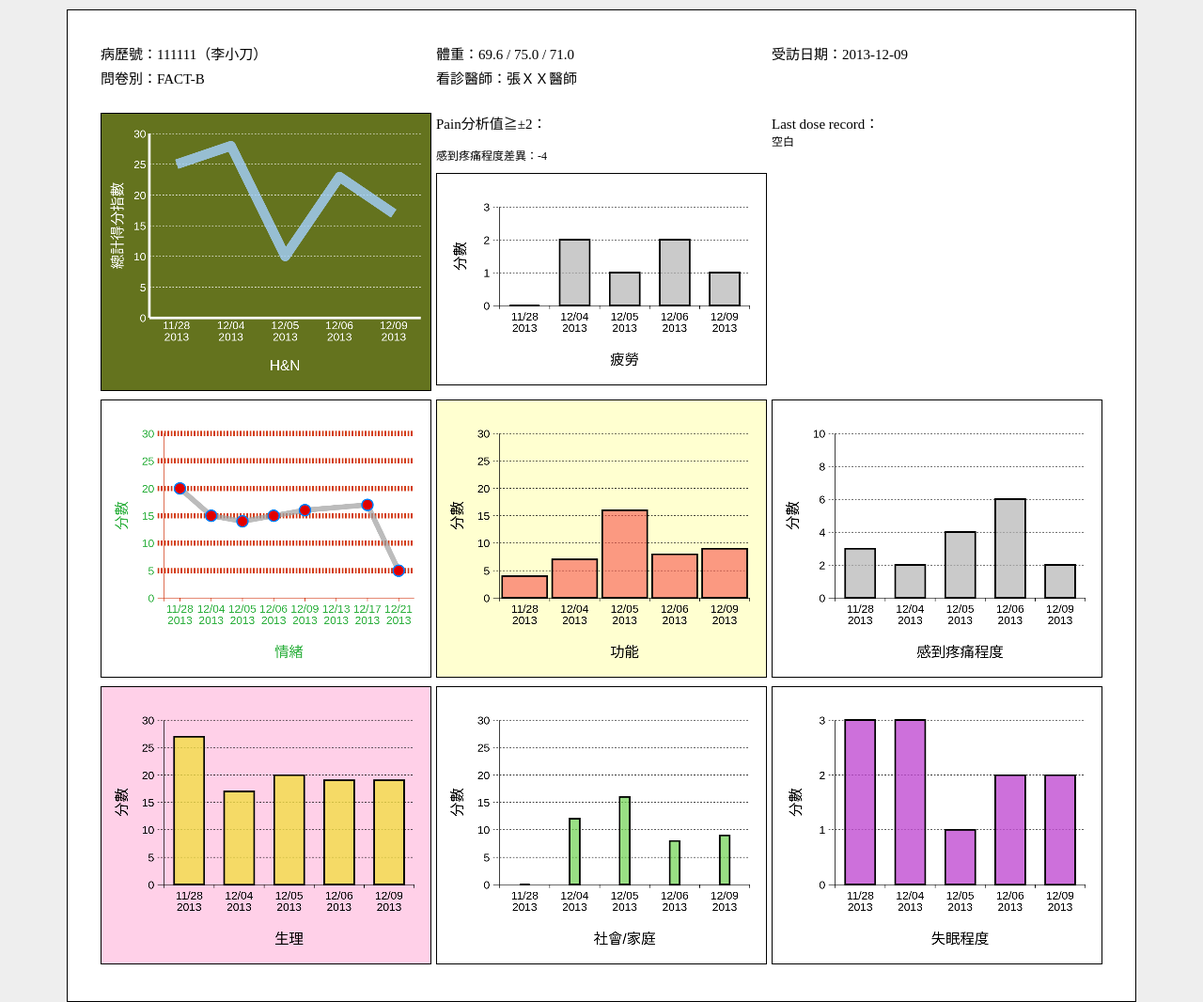
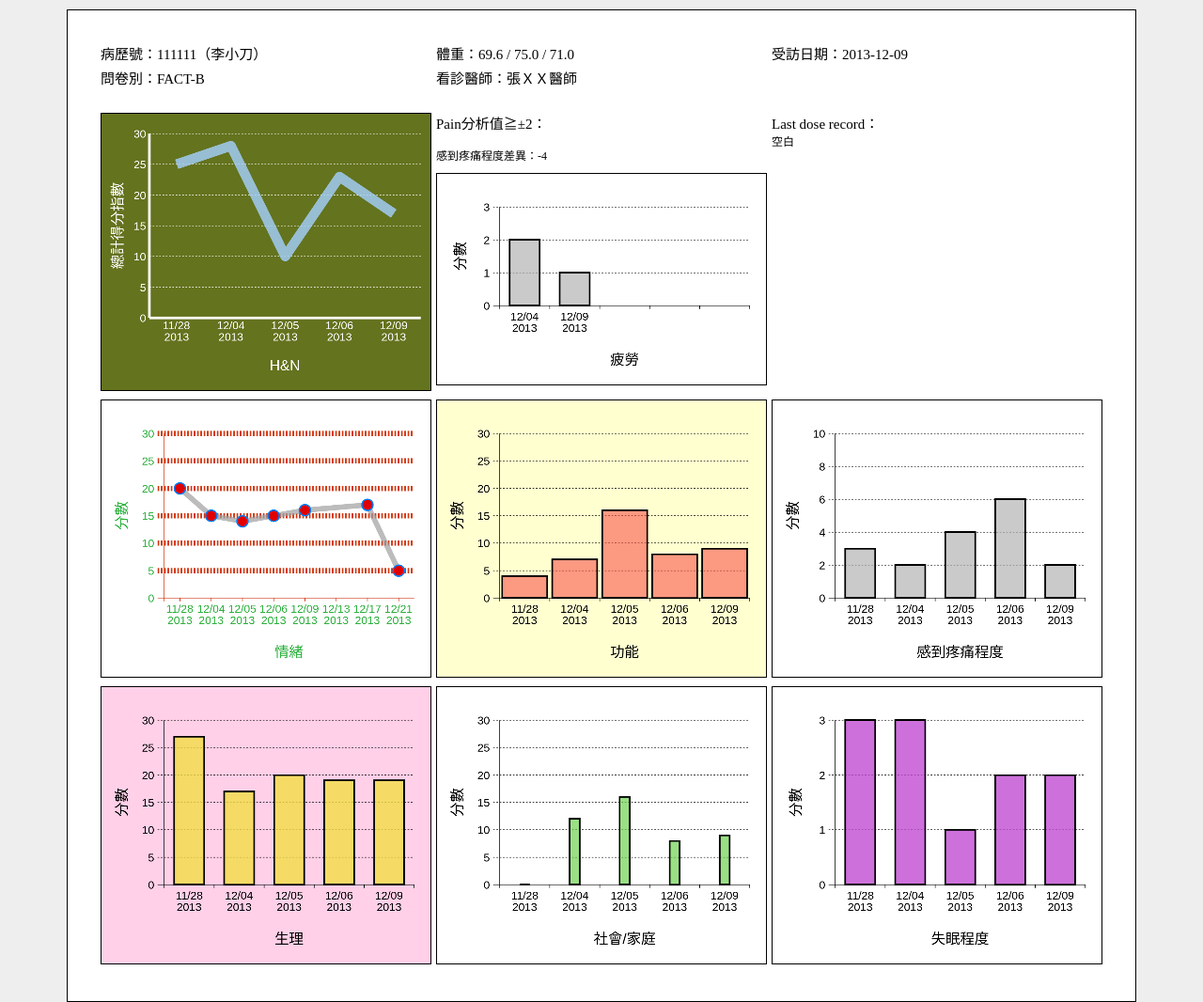
Before and after one commit to jasperke/cyberChart, a plain HTML site: page example/index.htm in a window 1280 px wide. Shown: the whole page at 94% size. Drawn offline with nearby package versions, Linux system fonts and the light colour scheme.

Commit message:
更新grunt版本, 調整範例程式

```diff
--- a/example/index.htm
+++ b/example/index.htm
@@ -41,10 +41,10 @@ canvas {border:1px solid #000000;}
 <script src="../CyberChart.min.js"></script>
 <script>
 var	record=[{"date":"2013-12-09","gp":19,"gs":9,"ge":16,"gf":9,"h&n":"17","pain":"2","hn2":"2","hn1":"1"},
-{"date":"2013-12-06","gp":19,"gs":8,"ge":15,"gf":8,"h&n":"23","pain":"6","hn2":"2","hn1":"2"},
-{"date":"2013-12-05","gp":20,"gs":16,"ge":14,"gf":16,"h&n":"10","pain":"4","hn2":"1","hn1":"1"},
+{"date":"2013-12-06","gp":19,"gs":8,"ge":15,"gf":8,"h&n":"23","pain":"6","hn2":"2"}, // ,"hn1":"2"
+{"date":"2013-12-05","gp":20,"gs":16,"ge":14,"gf":16,"h&n":"10","pain":"4","hn2":"1"}, // ,"hn1":"1"
 {"date":"2013-12-04","gp":17,"gs":12,"ge":15,"gf":7,"h&n":"28","pain":"2","hn2":"3","hn1":"2"},
-{"date":"2013-11-28","gp":27,"gs":0,"ge":20,"gf":4,"h&n":"25","pain":"3","hn2":"3","hn1":"0"}];
+{"date":"2013-11-28","gp":27,"gs":0,"ge":20,"gf":4,"h&n":"25","pain":"3","hn2":"3"}]; //,"hn1":"0"
 
 function xLabel(label){
 	var t=label.split('-'),
@@ -72,7 +72,9 @@ $(function(){
 			gpData.push({label:record[i].date,value:record[i].gp});
 			gsData.push({label:record[i].date,value:record[i].gs});
 			hn2Data.push({label:record[i].date,value:record[i].hn2});
-			hn1Data.push({label:record[i].date,value:record[i].hn1});
+			if(record[i].hn1){
+				hn1Data.push({label:record[i].date,value:record[i].hn1});
+			}
 	}
 
 	// ge 多加幾個data
@@ -146,6 +148,7 @@ $(function(){
 		yScale:[0,1,2,3],
 		width:1000,
 		height:640,
+		xMinSegment:3,
 		xLabel:xLabel}
 	);
 
```
Also changed, not shown: build/package.json, 1 other file.
